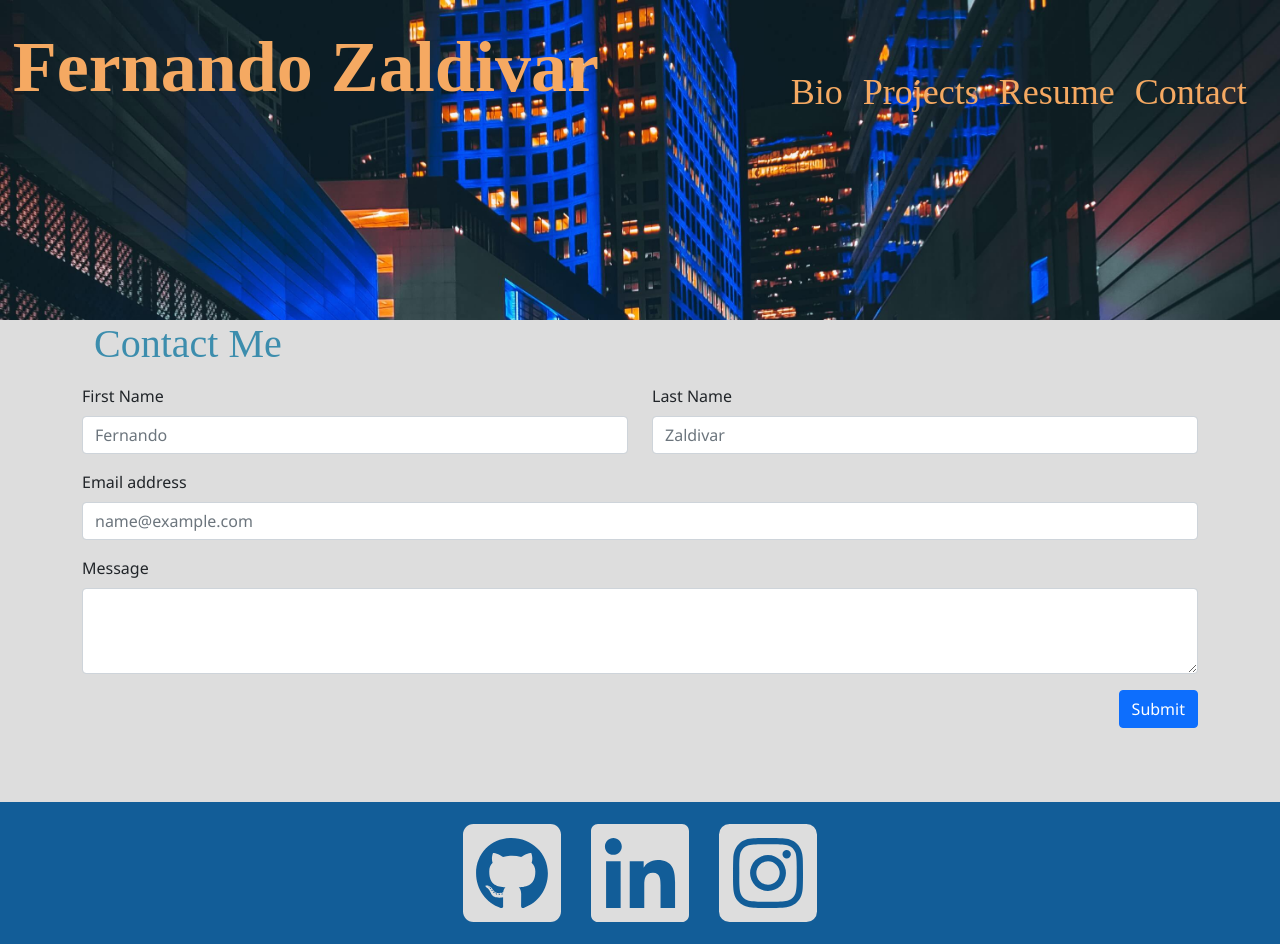
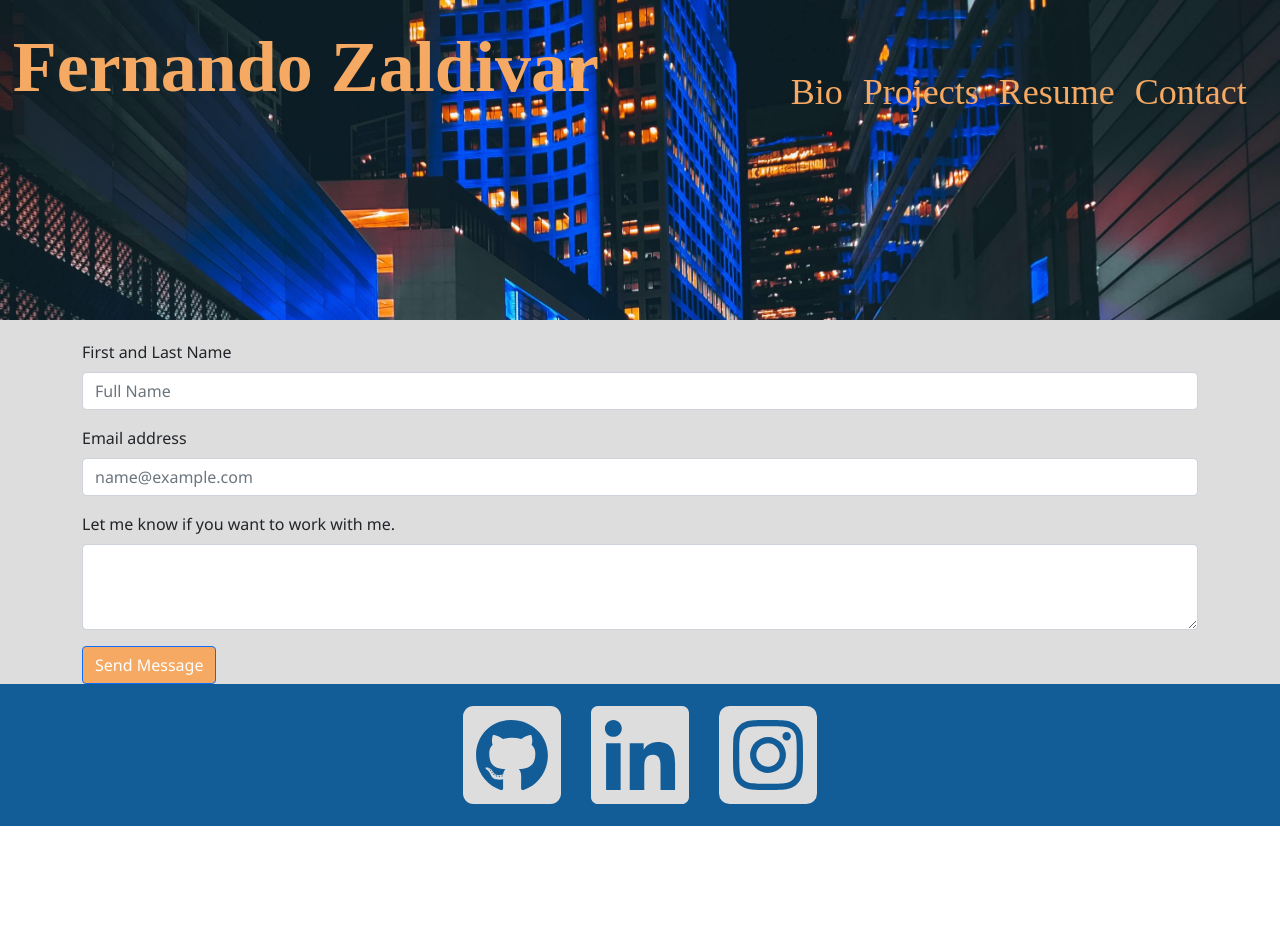
Before and after one commit to Alkathos/react-portfolio-2, a React (Create React App) app: page /contact in a window 1280 px wide. After the commit the page ends 826 px from the top, so only its background shows below. Built offline with nearby package versions, Linux system fonts and the light colour scheme.

Commit message:
Updated the contact form, now works

```diff
--- a/package.json
+++ b/package.json
@@ -4,6 +4,7 @@
   "version": "0.1.0",
   "private": true,
   "dependencies": {
+    "@formspree/react": "^2.2.4",
     "@fortawesome/fontawesome-free": "^5.15.4",
     "@fortawesome/fontawesome-svg-core": "^1.2.36",
     "@fortawesome/free-brands-svg-icons": "^5.15.4",
--- a/src/App.css
+++ b/src/App.css
@@ -149,6 +149,10 @@ h1 {
   padding: 10px;
 }
 
+.btn {
+  background-color: var(--orange);
+}
+
 /* ====================@media queries=================== */
 
 @media screen and (max-width: 850px) {
--- a/src/components/Contact.js
+++ b/src/components/Contact.js
@@ -1,94 +1,37 @@
-import React, { useState } from 'react';
-import { Container, Form, Row, Col, Button } from 'react-bootstrap';
-
-const marginBottom = {
-    marginBottom: '8rem'
-};
-
-const Contact=()=>{
-
-    const [firstName,setFirstName]=useState('');
-    const [lastName,setLastName]=useState('');
-    const [email,setEmail]=useState('');
-    const [message,setMessage]=useState('');
-
-    const encode= (data)=>{
-        return Object.keys(data)
-      .map(
-        (key) => encodeURIComponent(key) + "=" + encodeURIComponent(data[key])
-      )
-      .join("&");
-    };
-
-    const handleSubmit=(event)=> {
-        event.preventDefault();
-        fetch("/", {
-          method: "POST",
-          headers: { "Content-Type": "application/x-www-form-urlencoded" },
-          body: encode({ "form-name": "contact", firstName, lastName, email, message }),
-        })
-          .then(() => alert("Message sent!"))
-          .catch((error) => alert(error));
-      };
-
-    return(
-        <Container style={marginBottom}>
-            <Container >
-                <h1>Contact Me</h1>
-                <p></p>
-            </Container>
-
-            <Form netlify name='contact' onSubmit={handleSubmit}>
-                <Row>
-                    <Col>
-                        <Form.Group className="mb-3">
-                            <Form.Label>First Name</Form.Label>
-                            <Form.Control
-                                name='firstName'
-                                onChange={(event)=>setFirstName(event.target.value)}
-                                type="text"
-                                placeholder="Fernando" />
-                        </Form.Group>
-                    </Col>
-                    <Col>
-                        <Form.Group className="mb-3">
-                            <Form.Label>Last Name</Form.Label>
-                            <Form.Control
-                            name='lastName'
-                            onChange={(event)=>setLastName(event.target.value)}
-                            type="text"
-                            placeholder="Zaldivar" />
-                        </Form.Group>
-                    </Col>
-                </Row>
+import React from 'react';
+import { useForm, ValidationError } from '@formspree/react';
+import { Form, Button } from 'react-bootstrap';
 
 
-                <Form.Group className="mb-3">
-                    <Form.Label>Email address</Form.Label>
-                    <Form.Control
-                    name='email'
-                    onChange={(event)=>setEmail(event.target.value)}
-                    type="email"
-                    placeholder="name@example.com" />
-                </Form.Group>
-                <Form.Group className="mb-3">
-                    <Form.Label>Message</Form.Label>
-                    <Form.Control
-                    name='message'
-                    nChange={(event)=>setMessage(event.target.value)} as="textarea"
-                    rows={3} />
-                </Form.Group>
+function Contact() {
+  const [state, handleSubmit] = useForm("xknkabjy");
+  if (state.succeeded) {
+      return <p>Thank you for your message!</p>;
+  }
 
-                <Form.Group className="mb-3 float-end" controlId="formBasicCheckbox">
-                    <Button type="submit" onSubmit={handleSubmit}>
-                        Submit
-                    </Button>
-                </Form.Group>
+  return (
 
-            </Form>
+    <Form onSubmit={handleSubmit} className="container">
+        <Form.Group className="mb-3" controlId="exampleForm.ControlInput1">
+        <Form.Label htmlFor="input" style={{ marginTop: '20px' }}>First and Last Name</Form.Label>
+        <Form.Control type="input" placeholder="Full Name" id="fullname" name="fullname" />
+            <ValidationError prefix="Fullname" field="fullname" errors={state.errors} />
+        </Form.Group>
 
-        </Container>
-    )
+        <Form.Group className="mb-3" controlId="exampleForm.ControlInput1">
+        <Form.Label htmlFor="email" >Email address</Form.Label>
+        <Form.Control type="email" placeholder="name@example.com" id="email" name="email" />
+            <ValidationError prefix="Email" field="email" errors={state.errors} />
+        </Form.Group>
+
+        <Form.Group className="mb-3" controlId="exampleForm.ControlTextarea1">
+        <Form.Label>Let me know if you want to work with me.</Form.Label>
+        <Form.Control as="textarea" rows={3} id="message" name="message" />
+        <ValidationError prefix="Message" field="message" errors={state.errors} />
+        </Form.Group>
+        <Button className="btn" type="submit" disabled={state.submitting}>Send Message</Button>
+    </Form>
+  );
 }
 
 export default Contact;
--- a/src/components/Project.js
+++ b/src/components/Project.js
@@ -8,7 +8,7 @@ import Travlr from '../img/travlr.png';
 import Note from '../img/note-taker.png';
 import Book from '../img/book-search.png';
 
-const bgColor ='#3c8dad';
+// const bgColor ='#3c8dad';
 
 function Project() {
     return (
```
Also changed, not shown: 1 other file (tests, documents, lock files or other folders).
